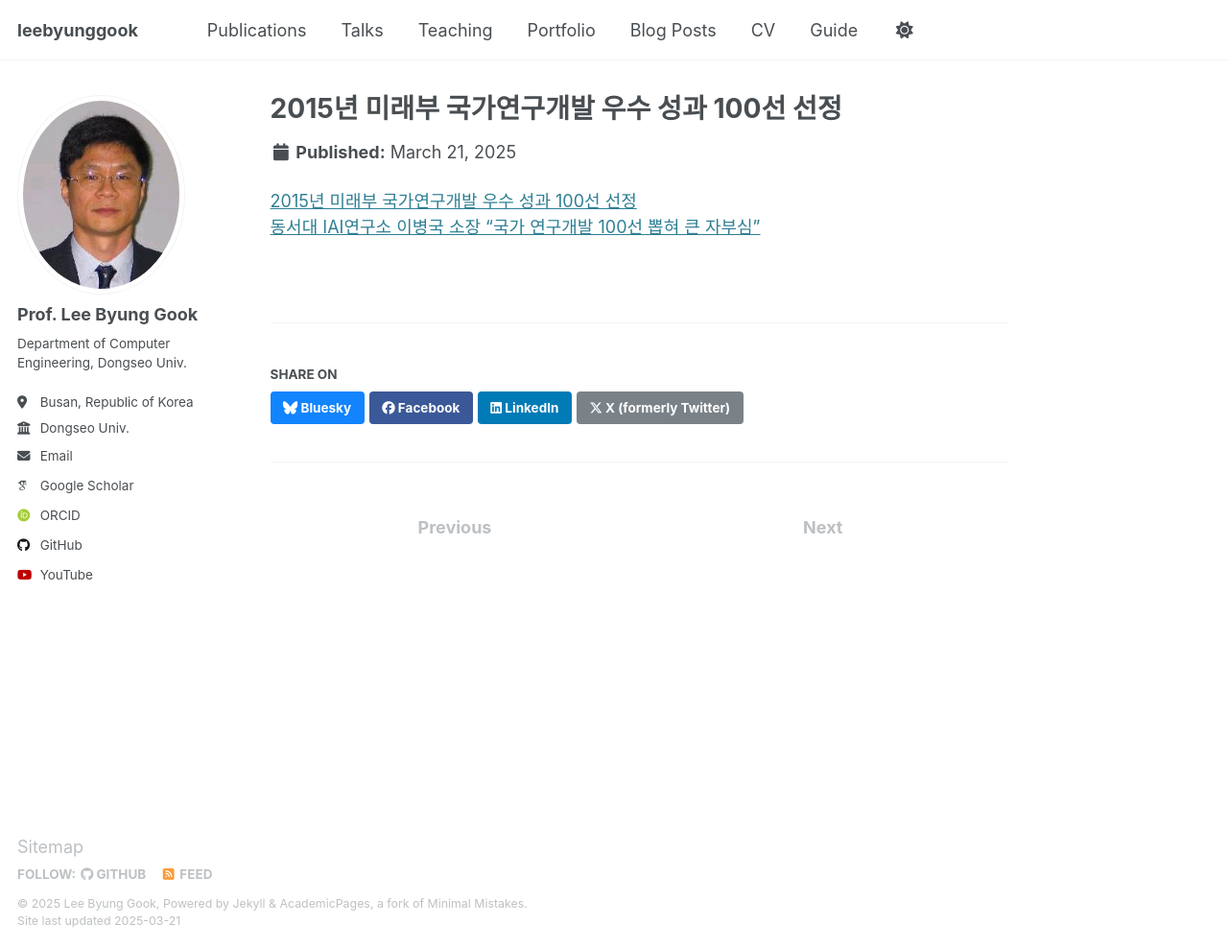
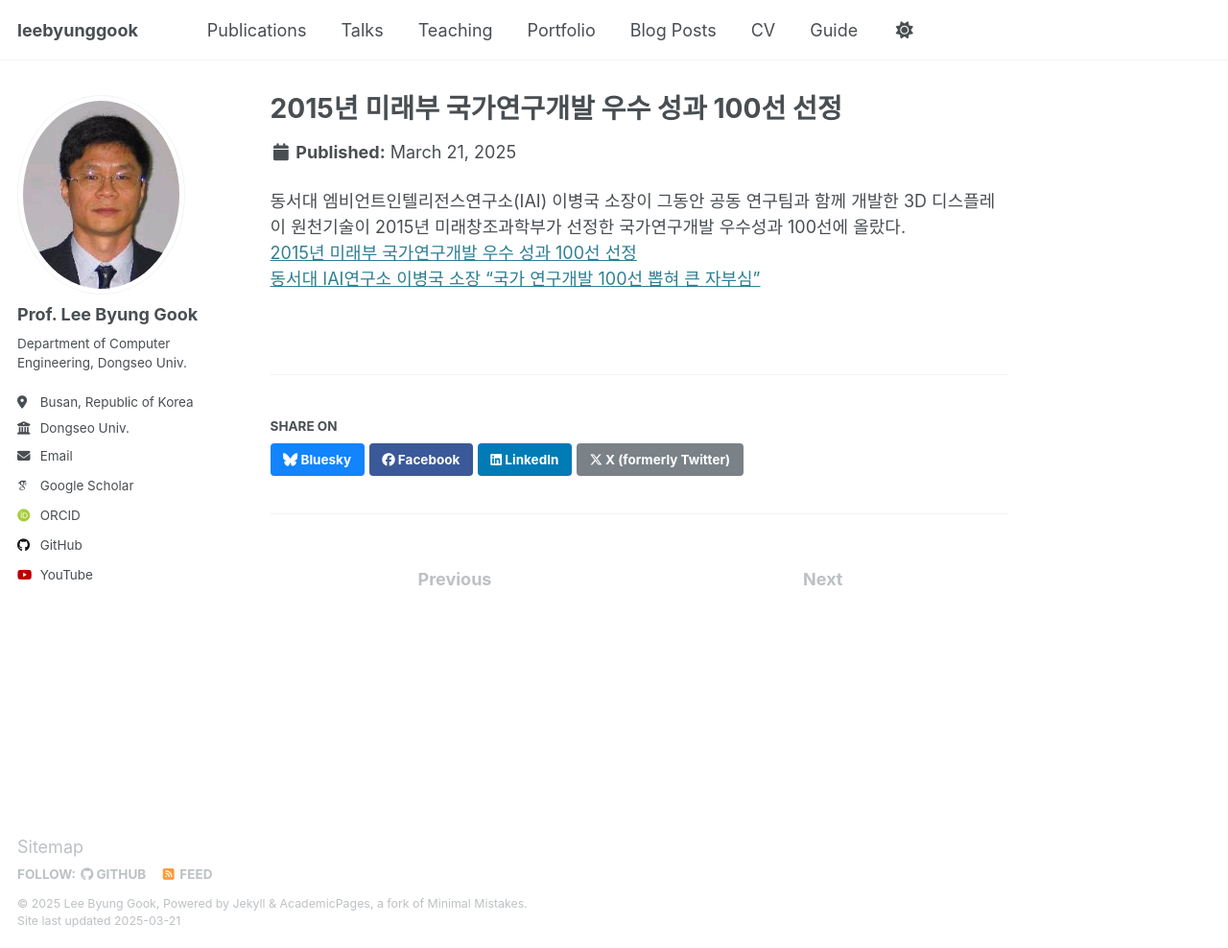
Before and after one commit to leebyunggook/leebyunggook.github.io, a Jekyll site: the page built from _portfolio/portfolio-1.md, in a window 1280 px wide and 988 px high. Shown: the whole window at 96% size. Built offline with Jekyll 4.4.1, drawn with Linux system fonts in a browser that asks for light colours; some web fonts are replaced.

Commit message:
Update portfolio-1.md

```diff
--- a/_portfolio/portfolio-1.md
+++ b/_portfolio/portfolio-1.md
@@ -1,8 +1,9 @@
 ---
 title: "2015년 미래부 국가연구개발 우수 성과 100선 선정"
-excerpt: "동서대 엠비언트인텔리전스연구소(IAI) 이병국 소장이 그동안 공동 연구팀과 함께 개발한 3D 디스플레이 원천기술이 2015년 미래창조과학부가 선정한 국가연구개발 우수성과 100선에 올랐다.<br/><img src='/images/busanilbo.jpg'>"
+excerpt: "동서대 엠비언트인텔리전스연구소(IAI) 이병국 소장이 그동안 공동 연구팀과 함께 개발한 3D 디스플레이 원천기술이 2015년 미래창조과학부가 선정한 국가연구개발 우수성과 100선에 올랐다.<br/><br/><img src='/images/busanilbo.jpg'>"
 collection: portfolio
 ---
 
+동서대 엠비언트인텔리전스연구소(IAI) 이병국 소장이 그동안 공동 연구팀과 함께 개발한 3D 디스플레이 원천기술이 2015년 미래창조과학부가 선정한 국가연구개발 우수성과 100선에 올랐다.
 [2015년 미래부 국가연구개발 우수 성과 100선 선정](http://kowon.dongseo.ac.kr/~lbg/cagd/R1510488.pdf)
 [동서대 IAI연구소 이병국 소장 "국가 연구개발 100선 뽑혀 큰 자부심"](https://www.busan.com/view/busan/view.php?code=20160101000082)
```
